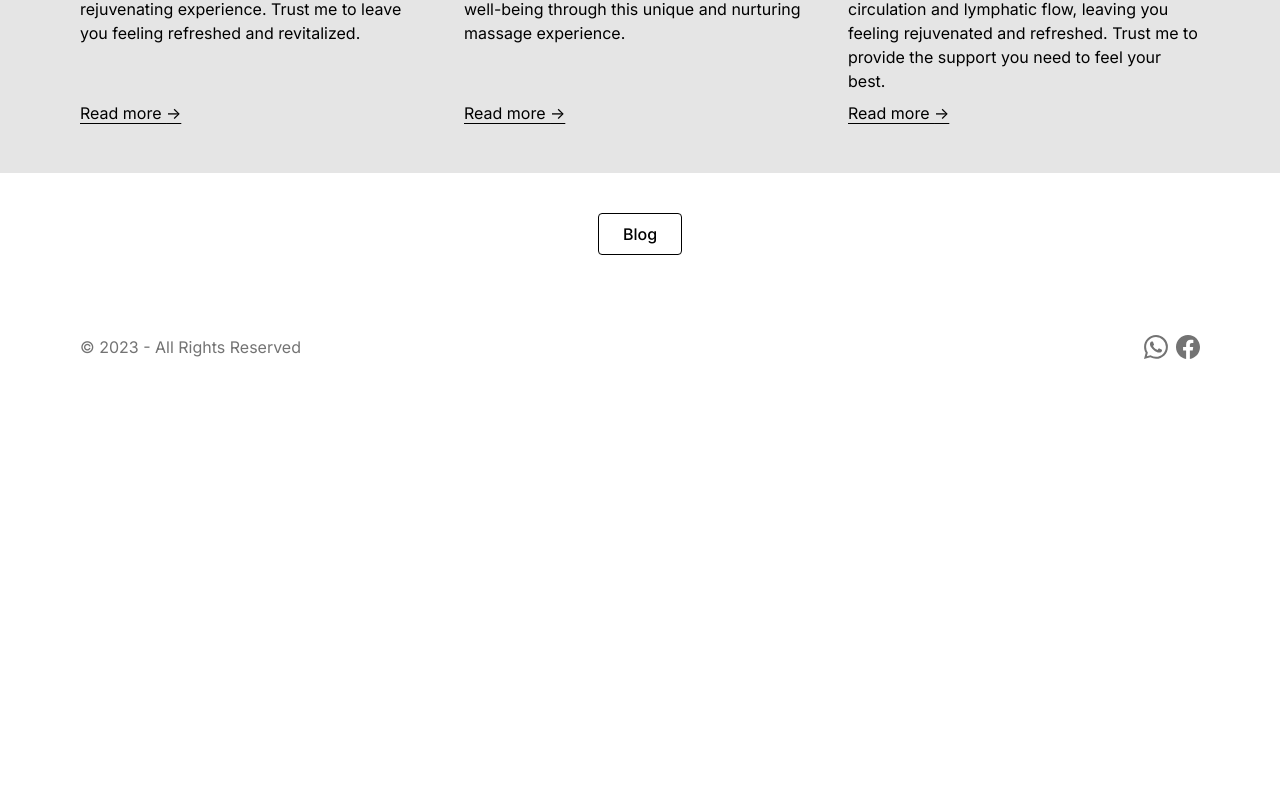
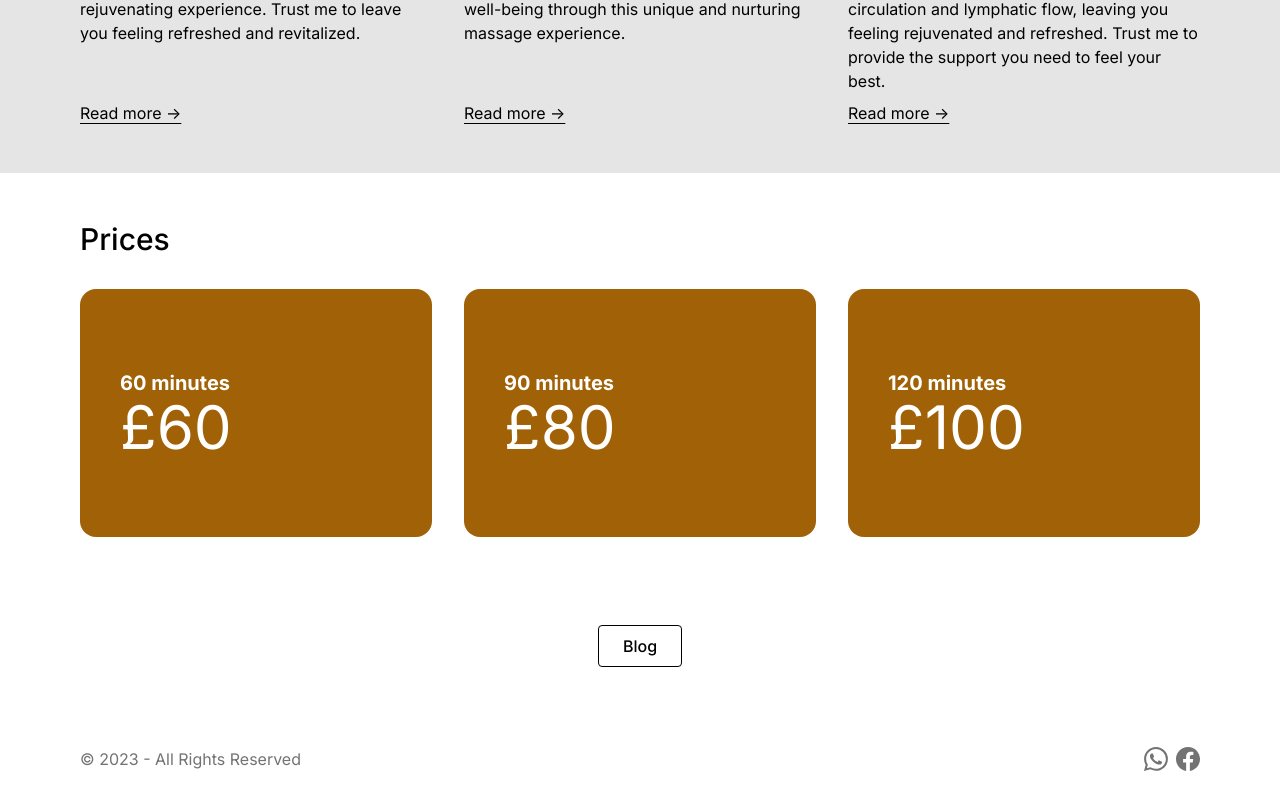
Before and after one commit to lbn21/gosia-massage, a Next.js app: page / in a window 1280 px wide. Shown: the part 1260-2069 px from the top of the page. Before the commit the page ends 1659 px from the top, so only its background shows below. Built offline with nearby package versions, Linux system fonts and the light colour scheme.

Commit message:
Adds prices section

```diff
--- a/app/page.tsx
+++ b/app/page.tsx
@@ -1,3 +1,5 @@
+import { ReactNode } from 'react';
+
 import Image from 'next/image';
 import Link from 'next/link';
 
@@ -10,10 +12,15 @@ export const metadata = {};
 interface IService {
   title: string;
   description: string;
-  icon: JSXElement;
+  icon: ReactNode;
 }
 
-const services = [
+interface IPrice {
+  title: string;
+  price: string;
+}
+
+const services: IService[] = [
   {
     title: 'Relaxing massage',
     description:
@@ -61,6 +68,21 @@ const services = [
         <path d="M502.6 168.1l-159.6-159.5c-12.54-12.54-32.85-12.6-45.46-.1256c-12.68 12.54-12.73 33.1-.1256 45.71l159.6 159.5c12.6 12.59 33.03 12.57 45.59-.0628C515.1 201.9 515.1 181.5 502.6 168.1zM334.4 245.4l-67.88-67.87l55.13-55.12l-45.25-45.25L166.7 186.8C154.1 199.6 145.2 215.6 141.1 233.2L113.3 353.4l-108.6 108.6c-6.25 6.25-6.25 16.37 0 22.62l22.63 22.62c6.25 6.25 16.38 6.25 22.63 0l108.6-108.6l120.3-27.75c17.5-4.125 33.63-13 46.38-25.62l109.6-109.7l-45.25-45.25L334.4 245.4zM279.9 300.1C275.7 304.2 270.3 307.2 264.4 308.6l-79.25 18.25l18.25-79.25c1.375-5.875 4.375-11.25 8.5-15.5l9.375-9.25l67.88 67.87L279.9 300.1z"></path>
       </svg>
     ),
+  },
+];
+
+const prices: IPrice[] = [
+  {
+    title: '60 minutes',
+    price: '£60',
+  },
+  {
+    title: '90 minutes',
+    price: '£80',
+  },
+  {
+    title: '120 minutes',
+    price: '£100',
   },
 ];
 
@@ -151,6 +173,26 @@ export default function Home() {
         </div>
       </div>
 
+      {/* Prices */}
+      <div className="bg-white">
+        <div className="container py-8 lg:py-12">
+          <h2 className="mb-8 text-3xl font-medium">Prices</h2>
+          <div className="grid grid-cols-1 gap-8 md:grid-cols-3">
+            {prices.map((price) => {
+              return (
+                <div
+                  key={price.title}
+                  className="flex flex-col rounded-2xl bg-yellow-700 px-10 py-16 text-white xl:py-20"
+                >
+                  <p className="font-bold xl:text-xl">{price.title}</p>
+                  <p className="text-4xl xl:text-6xl">{price.price}</p>
+                </div>
+              );
+            })}
+          </div>
+        </div>
+      </div>
+
       {/* Temporary */}
       <Link href={'/blog'} className="btn mx-auto my-10 flex w-fit">
         Blog
```
